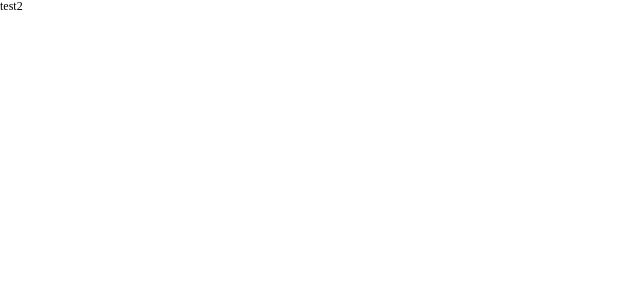
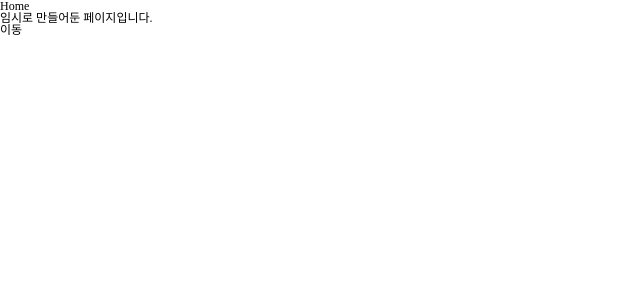
Before and after one commit to HNY-6/LuckyLetter-FE, a React (Create React App) app: page / in a window 1280 px wide. Shown: the top 300 px of the page, without its empty margins (0-640 px from the left). Built offline with nearby package versions, Linux system fonts and the light colour scheme.

Commit message:
Feat: craco 절대 경로 설정

```diff
--- /dev/null
+++ b/craco.config.js
@@ -0,0 +1,12 @@
+const CracoAlias = require("craco-alias");
+
+module.exports = {
+  plugins: [
+    {
+      plugin: CracoAlias,
+      options: {
+        source: "tsconfig",
+      },
+    },
+  ],
+};
--- a/src/App.tsx
+++ b/src/App.tsx
@@ -1,11 +1,15 @@
 import React from "react";
+import { Route, Routes } from "react-router-dom";
+import Home from "@/pages/Home";
+import Login from "@/pages/Login";
 // 브랜치 develop 생성
-function App() {
+const App = () => {
   return (
-    <div className="App">
-      <h1>test2</h1>
-    </div>
+    <Routes>
+      <Route path='/' element={<Home />}></Route>
+      <Route path='/login' element={<Login />}></Route>
+    </Routes>
   );
-}
+};
 
 export default App;
--- /dev/null
+++ b/src/pages/Home.tsx
@@ -0,0 +1,13 @@
+import { Link } from "react-router-dom";
+
+const Home = () => {
+  return (
+    <div>
+      <h2>Home</h2>
+      <p>임시로 만들어둔 페이지입니다.</p>
+      <Link to='/login'>이동</Link>
+    </div>
+  );
+};
+
+export default Home;
--- /dev/null
+++ b/src/pages/Login.tsx
@@ -0,0 +1,10 @@
+const Login = () => {
+  return (
+    <div>
+      <h2>Login</h2>
+      <p>임시로 만들어둔 페이지입니다.</p>
+    </div>
+  );
+};
+
+export default Login;
```
Also changed, not shown: package.json (+7 -5 lines), tsconfig.json (+7 -9 lines), 1 other file (tests, documents, lock files or other folders).
